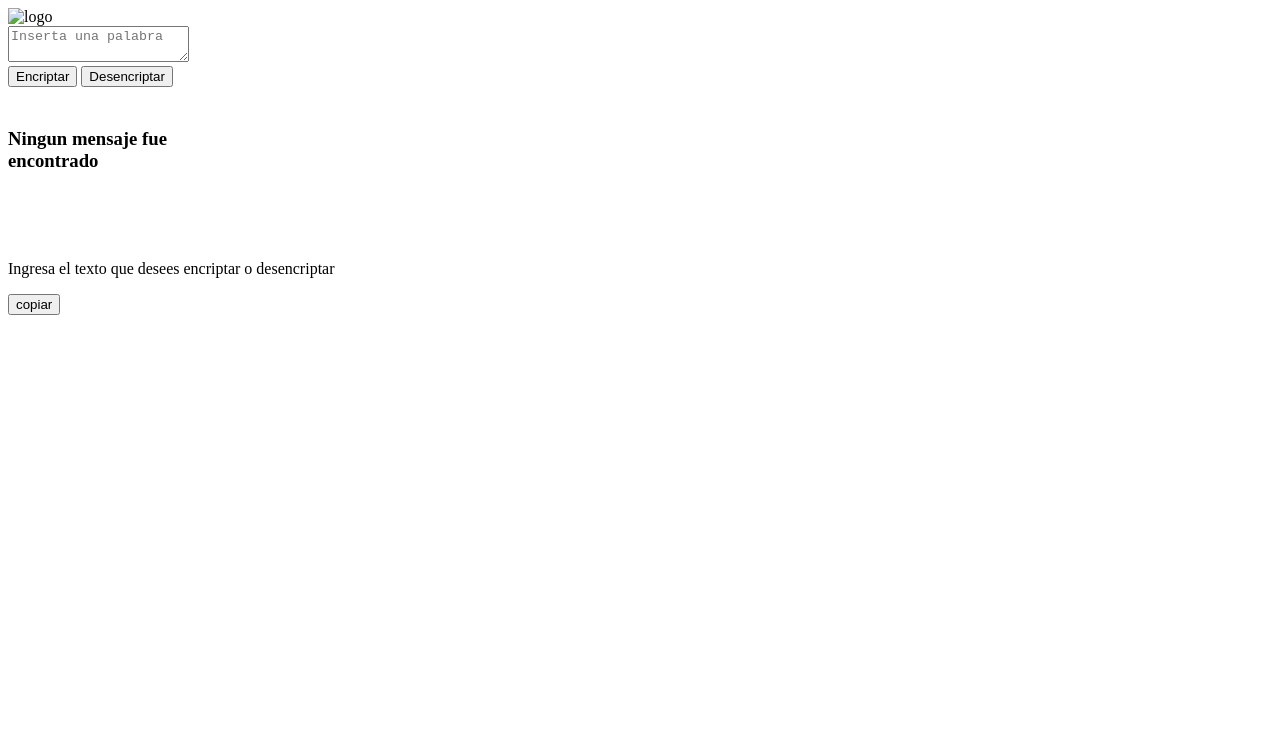
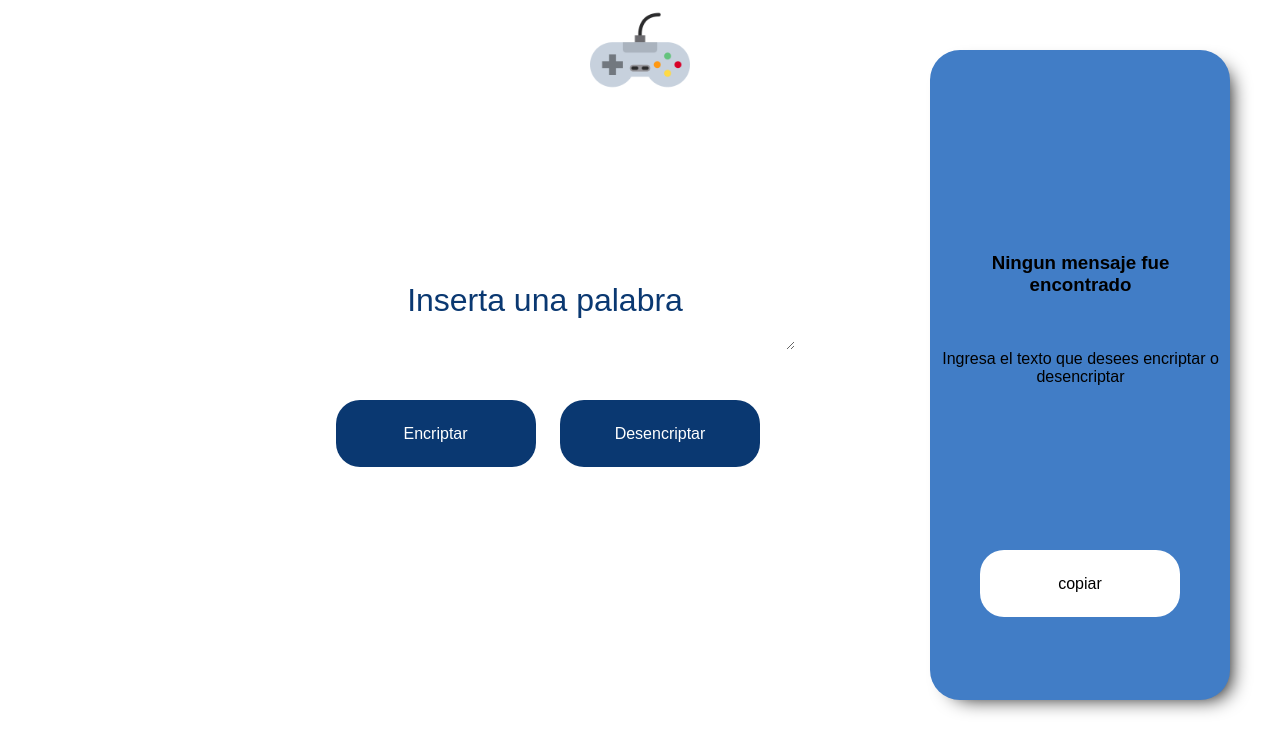
Before and after one commit to Hectorhnm/Challenge_1, a plain HTML site: page index.html in a window 1280 px wide. Drawn offline with Linux system fonts and the light colour scheme; the site is published under a folder, as on GitHub Pages, so addresses that start at the root find nothing.

Commit message:
Update index.html

```diff
--- a/index.html
+++ b/index.html
@@ -3,7 +3,7 @@
 <head>
     <meta charset="UTF-8">
     <meta name="viewport" content="width=device-width, initial-scale=1.0">
-    <link rel="stylesheet" href="/style.css">
+    <link rel="stylesheet" href="style.css">
     <link rel="preconnect" href="https://fonts.googleapis.com">
 <link rel="preconnect" href="https://fonts.gstatic.com" crossorigin>
 <link href="https://fonts.googleapis.com/css2?family=Inter:wght@200&display=swap" rel="stylesheet">
@@ -11,7 +11,7 @@
 </head>
 <body>
     <header>
-        <img class="logo" src="/Imagenes/control.png" width="100px" height="100px" alt="logo">
+        <img class="logo" src="Imagenes/control.png" width="100px" height="100px" alt="logo">
     </header>
     <main>
         <section class = "section1">
@@ -41,6 +41,6 @@
 
         </section>
     </main>
-    <script src="/script.js"></script>
+    <script src="script.js"></script>
 </body>
 </html>
```
